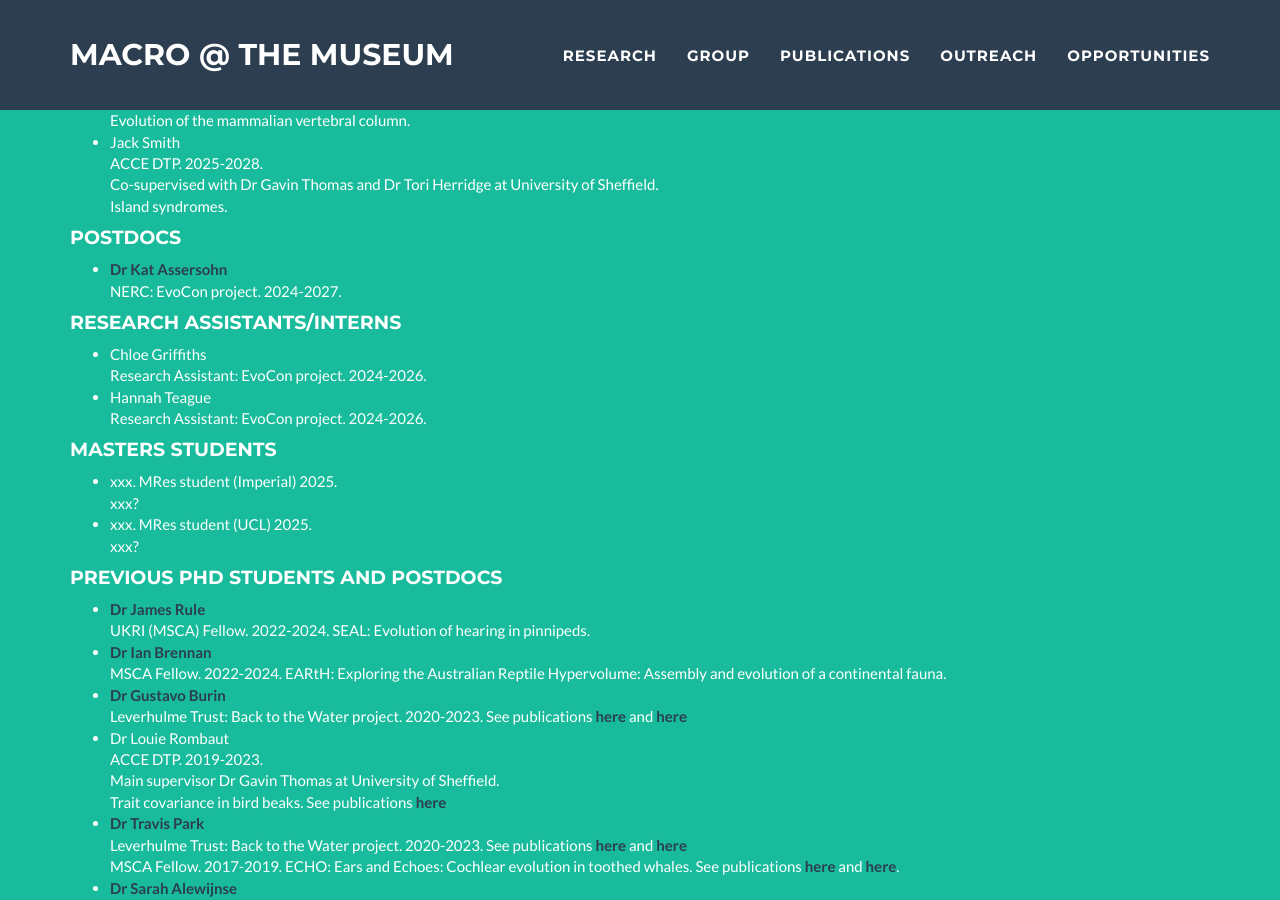
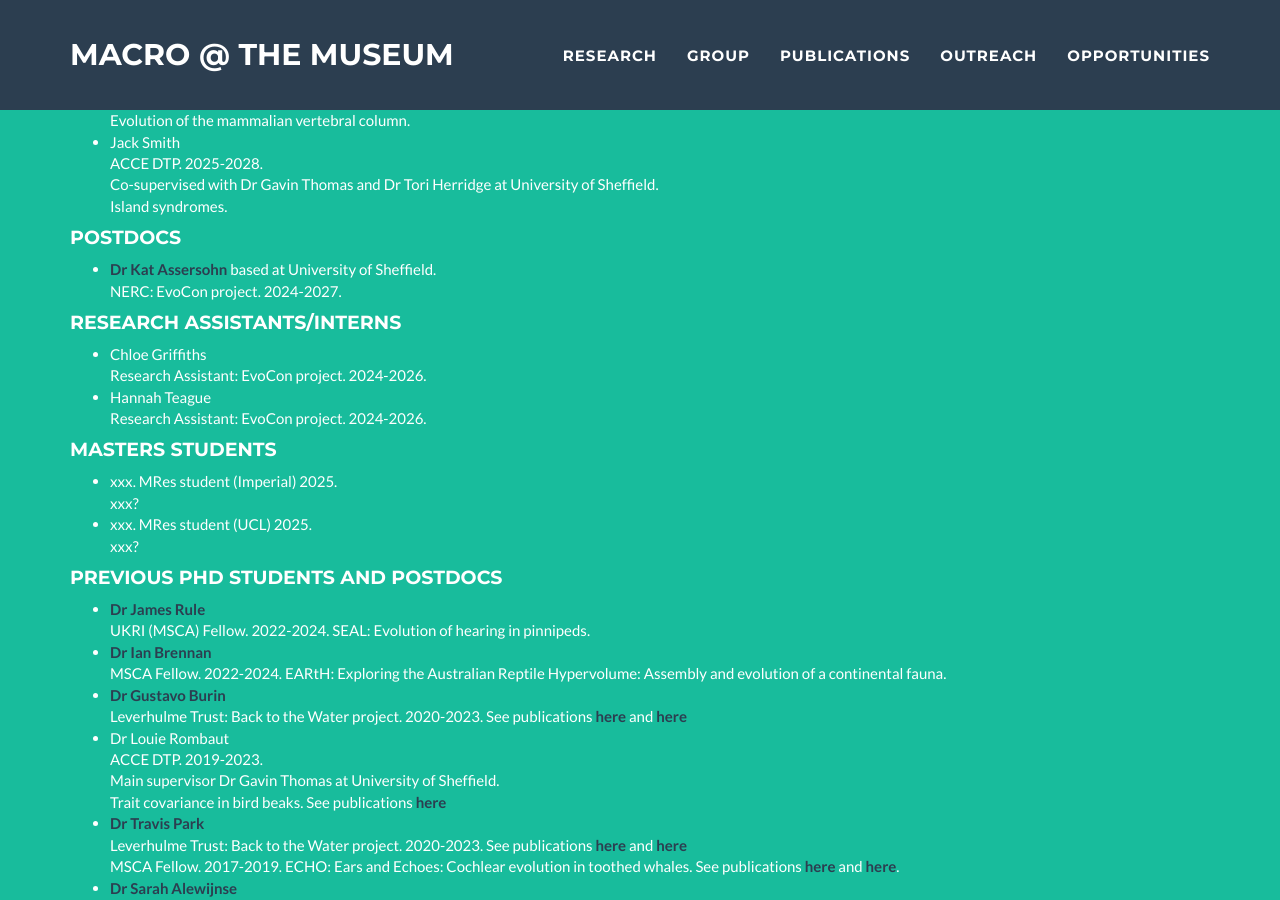
Before and after one commit to nhcooper123/nhcooper123.github.io, a Jekyll site: the page group.html, which Jekyll copies as it is, in a window 1280 px wide and 900 px high, scrolled down 892 px. Built offline with Jekyll 4.4.1, drawn with Linux system fonts in a browser that asks for light colours.

Commit message:
Update group

```diff
--- a/group.html
+++ b/group.html
@@ -161,7 +161,7 @@ We have fun and try to make science a nicer place! <br>
     <h4>Postdocs</h4>
 
     <ul>
-    <li><a href="https://katherineassersohn.wordpress.com/"><strong><font color="2c3e50">Dr Kat Assersohn</font></strong></a><br>
+    <li><a href="https://katherineassersohn.wordpress.com/"><strong><font color="2c3e50">Dr Kat Assersohn</font></strong></a> based at University of Sheffield.<br>
     NERC: EvoCon project. 2024-2027.<br>
     </li>
     </ul>
```
